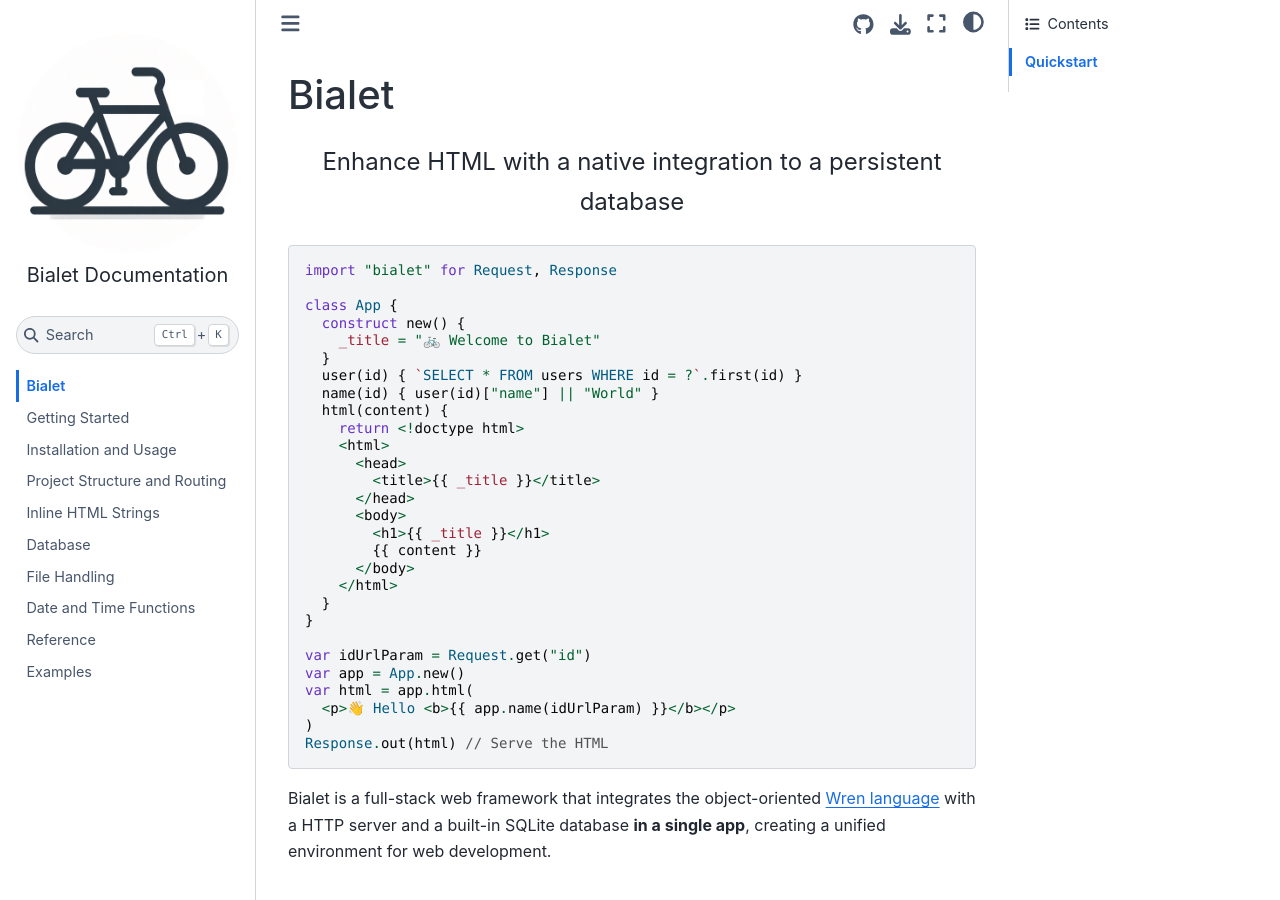
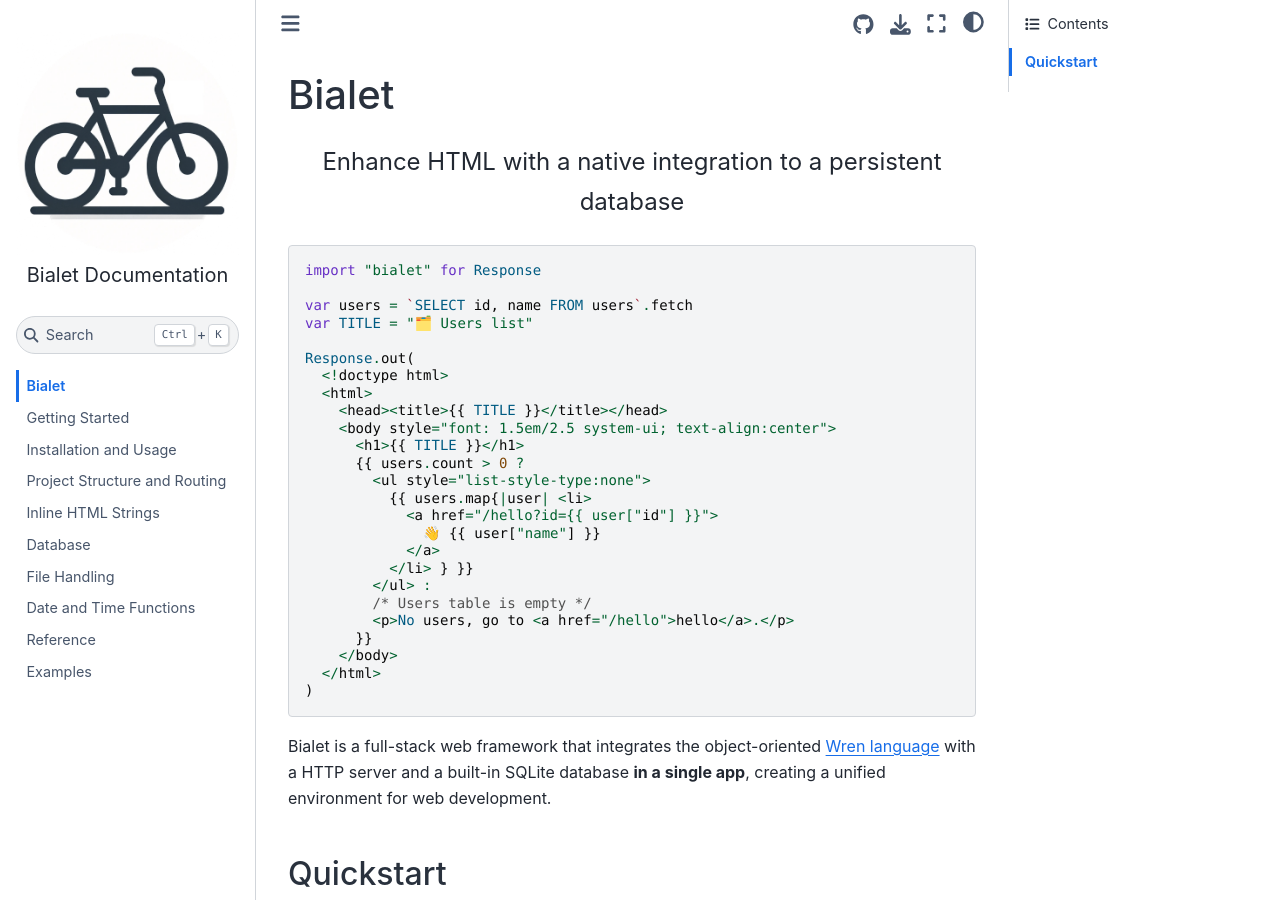
Before and after one commit to bialet/bialet, a Sphinx documentation site: the page built from docs/index.rst, in a window 1280 px wide and 900 px high. Built offline with Sphinx 7.4.7 and the Sphinx Book theme 1.1.4, drawn with Linux system fonts in a browser that asks for light colours.

Commit message:
Update first example

```diff
--- a/docs/index.rst
+++ b/docs/index.rst
@@ -10,35 +10,31 @@
 
 .. code-block::
 
-  import "bialet" for Request, Response
+  import "bialet" for Response
 
-  class App {
-    construct new() {
-      _title = "🚲 Welcome to Bialet"
-    }
-    user(id) { `SELECT * FROM users WHERE id = ?`.first(id) }
-    name(id) { user(id)["name"] || "World" }
-    html(content) {
-      return <!doctype html>
-      <html>
-        <head>
-          <title>{{ _title }}</title>
-        </head>
-        <body>
-          <h1>{{ _title }}</h1>
-          {{ content }}
-        </body>
-      </html>
-    }
-  }
+  var users = `SELECT id, name FROM users`.fetch
+  var TITLE = "🗂️ Users list"
 
-  var idUrlParam = Request.get("id")
-  var app = App.new()
-  var html = app.html(
-    <p>👋 Hello <b>{{ app.name(idUrlParam) }}</b></p>
+  Response.out(
+    <!doctype html>
+    <html>
+      <head><title>{{ TITLE }}</title></head>
+      <body style="font: 1.5em/2.5 system-ui; text-align:center">
+        <h1>{{ TITLE }}</h1>
+        {{ users.count > 0 ?
+          <ul style="list-style-type:none">
+            {{ users.map{|user| <li>
+              <a href="/hello?id={{ user["id"] }}">
+                👋 {{ user["name"] }}
+              </a>
+            </li> } }}
+          </ul> :
+          /* Users table is empty */
+          <p>No users, go to <a href="/hello">hello</a>.</p>
+        }}
+      </body>
+    </html>
   )
-  Response.out(html) // Serve the HTML
-
 
 Bialet is a full-stack web framework that integrates the object-oriented `Wren language <https://wren.io/>`_ with a HTTP server and a built-in SQLite database **in a single app**, creating a unified environment for web development.
 
```
Also changed, not shown: README.md (+22 -24 lines), 1 other file.
